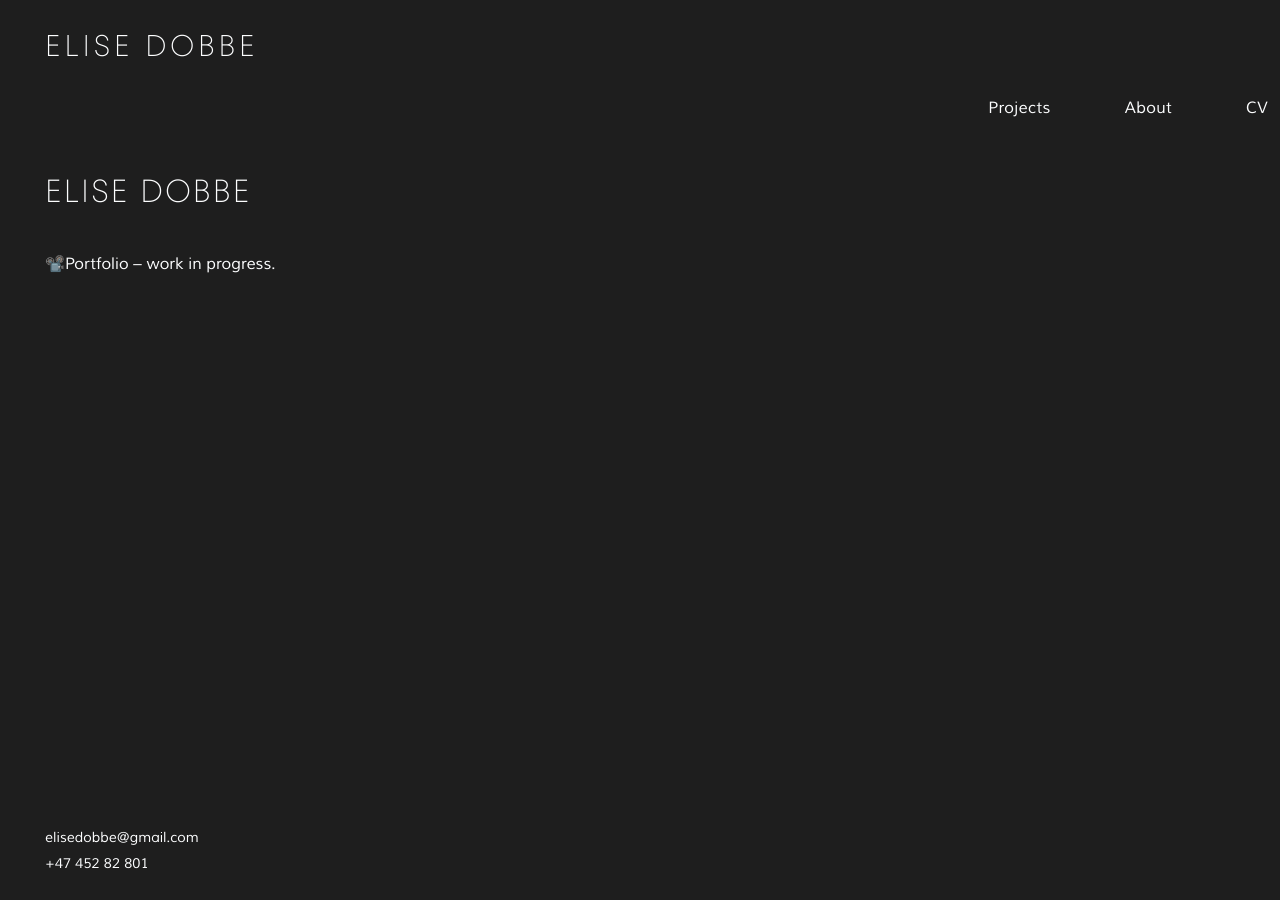
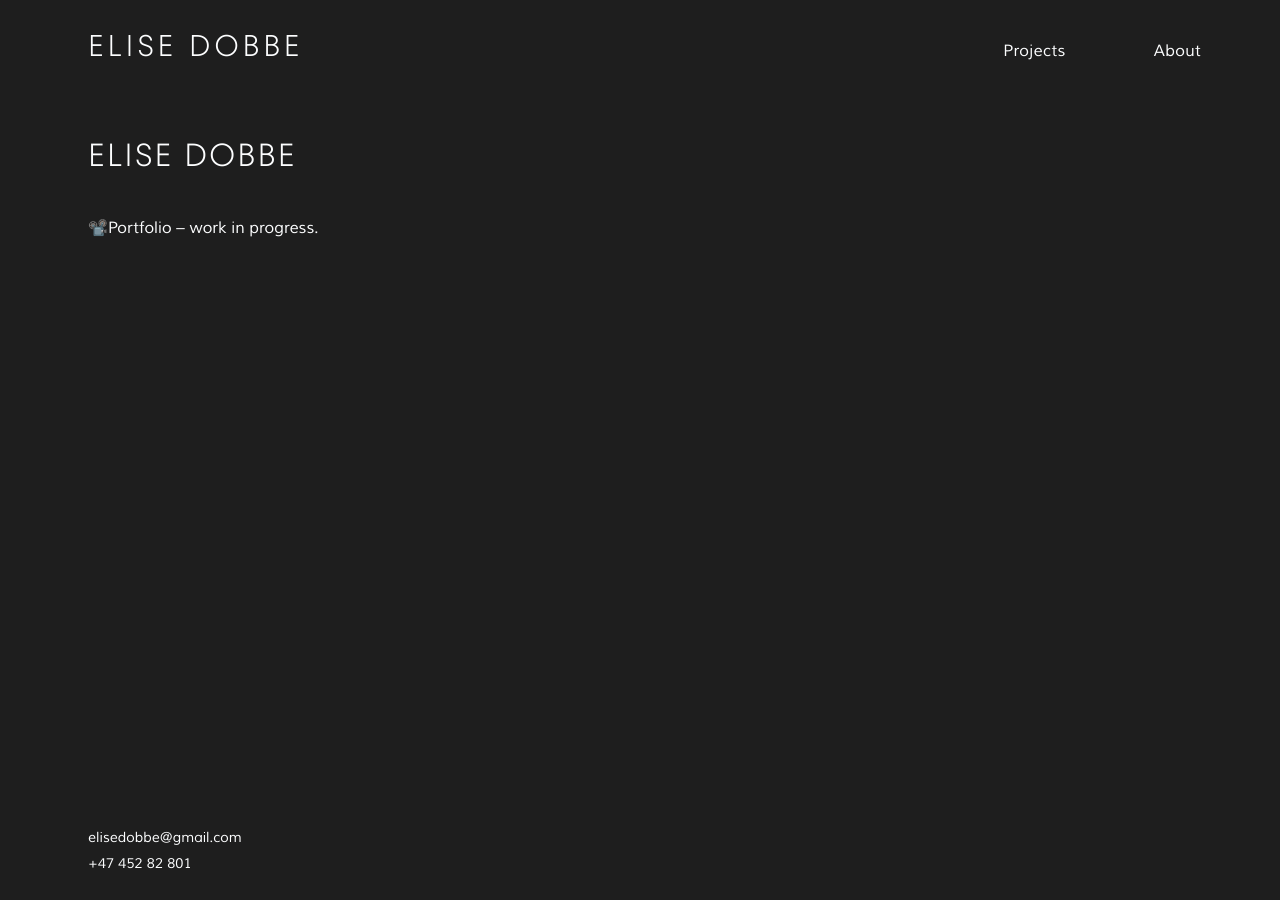
Before and after one commit to elisedobbe/portfolio, an MkDocs documentation site: the page built from docs/index.md, in a window 1280 px wide. Built offline with MkDocs 1.6.1 and Material for MkDocs 9.7.7, drawn with Linux system fonts in a browser that asks for light colours.

Commit message:
Update extra.css

```diff
--- a/docs/assets/styles/extra.css
+++ b/docs/assets/styles/extra.css
@@ -7,14 +7,21 @@
    ========================================================= */
 
 /* =========================
-   FONT LOADS
+   FONT LOADS (TT Fors + Muli)
    ========================= */
 
 /* TT Fors */
 @font-face {
   font-family: "TT Fors";
-  src: url("../fonts/tt-fors/TT-Fors1.ttf") format("truetype");
-  font-weight: 700;
+  src: url("../fonts/tt-fors/TT-Fors4.ttf") format("truetype");
+  font-weight: 300;
+  font-style: normal;
+  font-display: swap;
+}
+@font-face {
+  font-family: "TT Fors";
+  src: url("../fonts/tt-fors/TT-Fors3.ttf") format("truetype");
+  font-weight: 500; /* normal */
   font-style: normal;
   font-display: swap;
 }
@@ -27,20 +34,20 @@
 }
 @font-face {
   font-family: "TT Fors";
-  src: url("../fonts/tt-fors/TT-Fors3.ttf") format("truetype");
-  font-weight: 400;
-  font-style: normal;
-  font-display: swap;
-}
-@font-face {
-  font-family: "TT Fors";
-  src: url("../fonts/tt-fors/TT-Fors4.ttf") format("truetype");
-  font-weight: 300;
+  src: url("../fonts/tt-fors/TT-Fors1.ttf") format("truetype");
+  font-weight: 700;
   font-style: normal;
   font-display: swap;
 }
 
 /* Muli */
+@font-face {
+  font-family: "Muli";
+  src: url("../fonts/muli/Muli-Light.ttf") format("truetype");
+  font-weight: 300;
+  font-style: normal;
+  font-display: swap;
+}
 @font-face {
   font-family: "Muli";
   src: url("../fonts/muli/Muli-Regular.ttf") format("truetype");
@@ -50,9 +57,9 @@
 }
 @font-face {
   font-family: "Muli";
-  src: url("../fonts/muli/Muli-Light.ttf") format("truetype");
+  src: url("../fonts/muli/Muli-LightItalic.ttf") format("truetype");
   font-weight: 300;
-  font-style: normal;
+  font-style: italic;
   font-display: swap;
 }
 @font-face {
@@ -62,16 +69,9 @@
   font-style: italic;
   font-display: swap;
 }
-@font-face {
-  font-family: "Muli";
-  src: url("../fonts/muli/Muli-LightItalic.ttf") format("truetype");
-  font-weight: 300;
-  font-style: italic;
-  font-display: swap;
-}
 
 /* =========================
-   VARIABLES (ONE SOURCE OF TRUTH)
+   VARIABLES
    ========================= */
 
 :root{
@@ -79,10 +79,11 @@
   --fg: #fdfeff;
   --accent: #acdcff;
 
-  --gutter: 45px;      /* ✅ 45px luft på begge sider */
-  --header-top: 22px;  /* luft over header-navn */
-  --tabs-gap: 50px;    /* avstand mellom Projects / About / CV */
+  /* Justér kun disse to hvis du vil */
+  --gutter: 43px;       /* innrykk venstre/høyre (header + tabs + innhold + footer) */
+  --header-top: 22px;   /* luft over header-navn */
 
+  --tabs-gap: 50px;     /* avstand mellom meny-punktene */
   --radius: 0px;
 }
 
@@ -101,63 +102,20 @@
 }
 
 /* =========================
-   REMOVE SIDEBARS
-   ========================= */
-
-.md-sidebar--primary,
-.md-sidebar--secondary {
-  display: none !important;
-}
-
-/* =========================
-   GRID / PADDING (45px everywhere)
-   ========================= */
-
-.md-header__inner,
-.md-tabs__inner,
-.md-main__inner {
-  padding-left: var(--gutter) !important;
-  padding-right: var(--gutter) !important;
-  max-width: none !important;
-}
-
-.md-footer::before{
-  padding-left: var(--gutter) !important;
-  padding-right: var(--gutter) !important;
-}
-
-/* Ikke la Material legge ekstra “indre padding” i content */
-.md-content,
-.md-content__inner,
-.md-typeset {
-  margin: 0 !important;
-  padding: 0 !important;
-}
-
-/* Main-inner */
-.md-main__inner{
-  margin-left: 0 !important;
-}
-
-/* Breddelås (valgfritt) */
-.md-grid { max-width: 1400px !important; }
-
-/* =========================
-   TYPOGRAPHY
+   TYPOGRAPHY (only TT Fors + Muli)
    ========================= */
 
 /* Brødtekst = Muli */
 body,
 .md-typeset,
 .md-content,
-.md-content__inner,
-.md-typeset * {
+.md-content__inner {
   font-family: "Muli" !important;
   font-weight: 400 !important;
   color: var(--fg) !important;
 }
 
-/* Headings = TT Fors */
+/* Headings = TT Fors (ikke fet) */
 .md-typeset h1,
 .md-typeset h2,
 .md-typeset h3 {
@@ -180,6 +138,33 @@
 }
 
 /* =========================
+   LAYOUT: remove sidebars
+   ========================= */
+
+.md-sidebar--primary,
+.md-sidebar--secondary {
+  display: none !important;
+}
+.md-main__inner {
+  margin-left: 0 !important;
+  padding-left: var(--gutter) !important;
+  padding-right: var(--gutter) !important;
+}
+
+/* Breddelås */
+.md-grid { max-width: 1400px !important; }
+
+/* Fjern ekstra innrykk Material legger på innhold */
+.md-content,
+.md-content__inner,
+.md-typeset {
+  margin-left: 0 !important;
+  margin-right: 0 !important;
+  padding-left: 0 !important;
+  padding-right: 0 !important;
+}
+
+/* =========================
    HEADER
    ========================= */
 
@@ -190,10 +175,14 @@
   box-shadow: none !important;
 }
 
-/* Header spacing */
-.md-header__inner{
+/* Header grid */
+.md-header__inner {
+  max-width: none !important;
+  padding-left: var(--gutter) !important;
+  padding-right: var(--gutter) !important;
   padding-top: var(--header-top) !important;
   padding-bottom: 14px !important;
+
   display: flex !important;
   align-items: flex-end !important;
 }
@@ -204,30 +193,32 @@
   display: none !important;
 }
 
-/* Header-navn = TT Fors */
+/* Header-navn = TT Fors, normal tykkelse */
 .md-header__title,
 .md-header__title .md-header__topic,
 .md-header__topic {
   font-family: "TT Fors" !important;
   font-weight: 400 !important;
   color: var(--fg) !important;
-  letter-spacing: 0.12em !important;
-  text-transform: uppercase !important;
+  letter-spacing: 0.12em;
+  text-transform: uppercase;
   font-size: 30px !important;
   margin: 0 !important;
   padding: 0 !important;
 }
 
 /* =========================
-   TABS (TOP MENU)
+   TABS (top menu)
    ========================= */
 
-.md-tabs__inner{
+.md-tabs__inner {
+  max-width: none !important;
+  padding-left: var(--gutter) !important;
+  padding-right: var(--gutter) !important;
   overflow: visible !important;
 }
 
-/* Menyen til høyre */
-.md-tabs__list{
+.md-tabs__list {
   justify-content: flex-end !important;
   align-items: flex-end !important;
   margin: 0 !important;
@@ -235,7 +226,7 @@
 }
 
 /* Menytekst = Muli */
-.md-tabs__link{
+.md-tabs__link {
   font-family: "Muli" !important;
   font-weight: 400 !important;
 
@@ -247,11 +238,7 @@
 
   background: transparent !important;
   padding: 0 !important;
-
-  /* spacing mellom items */
   margin-left: var(--tabs-gap) !important;
-
-  /* baseline-ish */
   line-height: 1 !important;
 }
 
@@ -262,22 +249,23 @@
   background: transparent !important;
 }
 
-/* Skjul Home-tab (hvis Home ligger i nav) */
+/* Skjul Home-tabben (hvis Home står i nav) */
 .md-tabs__item:first-child {
   display: none !important;
 }
 
 /* =========================
-   RESPONSIVE
+   RESPONSIVE: tabs tidligere + hamburger til høyre
    ========================= */
 
-/* Vis tabs fra “halv skjerm-ish” */
 @media (min-width: 900px) {
+  /* skjul hamburger */
   .md-header__button.md-icon[for="__drawer"] { display: none !important; }
+  /* sikre at tabs vises */
   .md-tabs { display: block !important; }
 }
 
-/* Når det ER hamburger (smalt): flytt til høyre */
+/* Når det er hamburger (smalt): flytt til høyre */
 .md-header__inner { position: relative; }
 .md-header__button.md-icon[for="__drawer"] {
   position: absolute !important;
@@ -287,7 +275,7 @@
 }
 
 /* =========================
-   FOOTER
+   FOOTER (contact)
    ========================= */
 
 .md-footer {
@@ -305,8 +293,7 @@
   white-space: pre;
   display: block;
 
-  padding-top: 22px !important;
-  padding-bottom: 22px !important;
+  padding: 22px var(--gutter) !important;
   line-height: 1.9 !important;
 
   font-family: "Muli" !important;
@@ -315,3 +302,150 @@
 
   color: var(--fg) !important;
 }
+
+/* --- Align meny-tekst med header-tittel (samme bunnlinje) --- */
+
+/* Gjør header-innholdet til en flex-rad og align til bunn */
+.md-header__inner {
+  display: flex !important;
+  align-items: flex-end !important;
+}
+
+/* Tabs ligger inni headeren når navigation.tabs er på.
+   Gi tabs-container samme bunnlinje */
+.md-header__inner .md-tabs {
+  margin-left: auto !important;
+  align-self: flex-end !important;
+}
+
+/* Selve tab-lista: align items til bunn */
+.md-header__inner .md-tabs__list {
+  display: flex !important;
+  align-items: flex-end !important;
+}
+
+/* Fjern “dytt” som kan gjøre at tabs havner litt høyere/lavere */
+.md-header__inner .md-tabs__link {
+  line-height: 1 !important;
+  padding-bottom: 0 !important;
+  margin-bottom: 0 !important;
+}
+
+/* Flytt menyen 2px opp */
+.md-header__inner .md-tabs { transform: translateY(-2px); }
+
+
+/* ===== FORCE ALIGN: header title + tabs baseline ===== */
+
+/* Sørg for at header-raden er flex */
+.md-header__inner{
+  display: flex !important;
+  align-items: flex-end !important;
+}
+
+/* Tabs i Material ligger vanligvis UNDER header, ikke inni.
+   Derfor må vi style .md-tabs__inner (ikke .md-header__inner .md-tabs) */
+.md-tabs__inner{
+  display: flex !important;
+  align-items: flex-end !important;
+}
+
+/* Meny til høyre */
+.md-tabs__list{
+  display: flex !important;
+  justify-content: flex-end !important;
+  align-items: flex-end !important;
+}
+
+/* Fjern “dytt” på lenker */
+.md-tabs__link{
+  line-height: 1 !important;
+  padding: 0 !important;
+  margin: 0 0 0 36px !important; /* behold spacing hvis du vil */
+}
+
+/* Flytt hele tabs-linja litt opp/ned (ENDRE tallet ved behov) */
+.md-tabs{
+  transform: translateY(-2px) !important;
+}
+
+/* Flytt selve lista (enda mer robust) */
+.md-tabs__inner .md-tabs__list{
+  transform: translateY(-2px) !important;
+}
+/* =========================
+   DESKTOP: Tabs på samme linje som header-tittel
+   (baseline-align: bunnen av tekstlinjene)
+   ========================= */
+
+@media (min-width: 900px) {
+
+  /* Gjør header til "ankeret" vi kan legge tabs oppå */
+  .md-header {
+    position: relative !important;
+  }
+
+  /* Legg tabs opp i header-raden (samme toppområde) */
+  .md-tabs {
+    position: absolute !important;
+    top: 45px !important;
+    left: var(--gutter) !important;
+    right: var(--gutter) !important;
+
+    background: transparent !important;
+    border-bottom: none !important;
+    box-shadow: none !important;
+    z-index: 5 !important;
+  }
+
+  /* Tabs-innholdet får samme padding som header, og alignes til bunn */
+  .md-tabs__inner {
+    max-width: none !important;
+
+    /* Bruk de samme variablene du allerede har i :root */
+    padding-left: var(--gutter-header) !important;
+    padding-right: var(--gutter-header) !important;
+    padding-top: var(--header-top) !important;
+    padding-bottom: 12px !important;
+
+    display: flex !important;
+    justify-content: flex-end !important;
+    align-items: flex-end !important;
+  }
+
+  /* Sørg for at selve listen og linkene også bunn-liner */
+  .md-tabs__list {
+    margin: 0 !important;
+    padding: 0 !important;
+    align-items: flex-end !important;
+  }
+
+  .md-tabs__link {
+    line-height: 1 !important;
+    padding: 0 !important;
+    margin-left: 64px !important; /* juster om du vil ha mer/mindre luft mellom menypunktene */
+  }
+}
+
+/* ===== FORCE SAME EDGE PADDING (OVERRIDE) ===== */
+:root{
+  --edge: 88px; /* ← øk / senk her */
+}
+
+/* Samme luft venstre/høyre for: header + tabs + innhold + footer */
+.md-header__inner,
+.md-tabs__inner,
+.md-main__inner{
+  padding-left: var(--edge) !important;
+  padding-right: var(--edge) !important;
+}
+
+.md-footer::before{
+  padding-left: var(--edge) !important;
+  padding-right: var(--edge) !important;
+}
+
+/* Hvis tabs ligger “klemt” helt ut mot høyre pga posisjonering */
+.md-tabs{
+  padding-right: 0 !important;
+}
```
